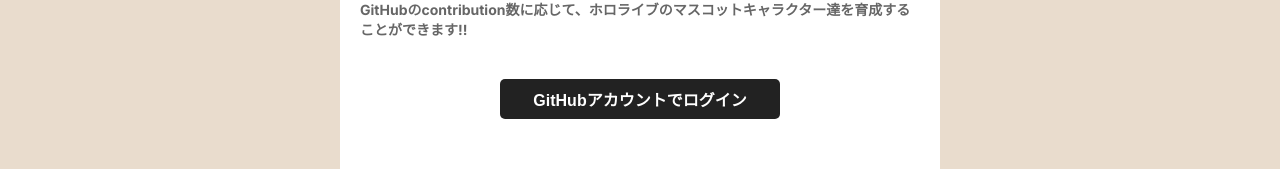
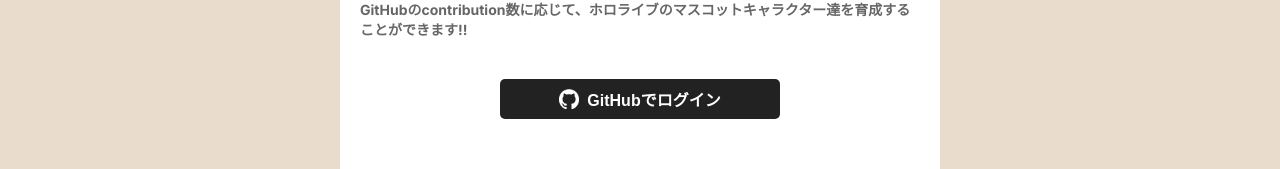
Before and after one commit to KakinokiKanta/tkg-frontend, a Next.js app: page /login in a window 1280 px wide. Shown: the part 357-526 px from the top of the page. Built offline with nearby package versions, Linux system fonts and the light colour scheme.

Commit message:
update: githubでログインボタンのUIを調整

```diff
--- a/src/app/(authentication)/login/_components/GithubOAuth/GithubOAuth.module.scss
+++ b/src/app/(authentication)/login/_components/GithubOAuth/GithubOAuth.module.scss
@@ -4,12 +4,15 @@
 // }
 
 .registerButton {
-  display: block;
+  display: flex;
+  justify-content: center;
+  align-items: center;
   width: 50%;
   min-width: var(--button-min-width);
   margin: 40px auto;
   margin-top: 40px;
   padding: 8px 0;
+  gap: 8px;
   background-color: var(--github-color);
   color: #fff;
   font-weight: bold;
--- a/src/app/(authentication)/login/_components/GithubOAuth/index.tsx
+++ b/src/app/(authentication)/login/_components/GithubOAuth/index.tsx
@@ -2,6 +2,7 @@
 
 import { useRouter } from "next/navigation";
 import styles from "./GithubOAuth.module.scss";
+import Image from "next/image";
 
 export const GithubOAuth = () => {
   const router = useRouter();
@@ -14,7 +15,13 @@
   return (
     <div className={styles.registerContainer}>
       <button onClick={handleClick} className={styles.registerButton}>
-        GitHubアカウントでログイン
+        <Image
+          src="/github-mark-white.png"
+          alt="GitHubアイコン"
+          height={20}
+          width={20}
+        />
+        GitHubでログイン
       </button>
     </div>
   );
```
Also changed, not shown: public/github-mark-white.png (added).
